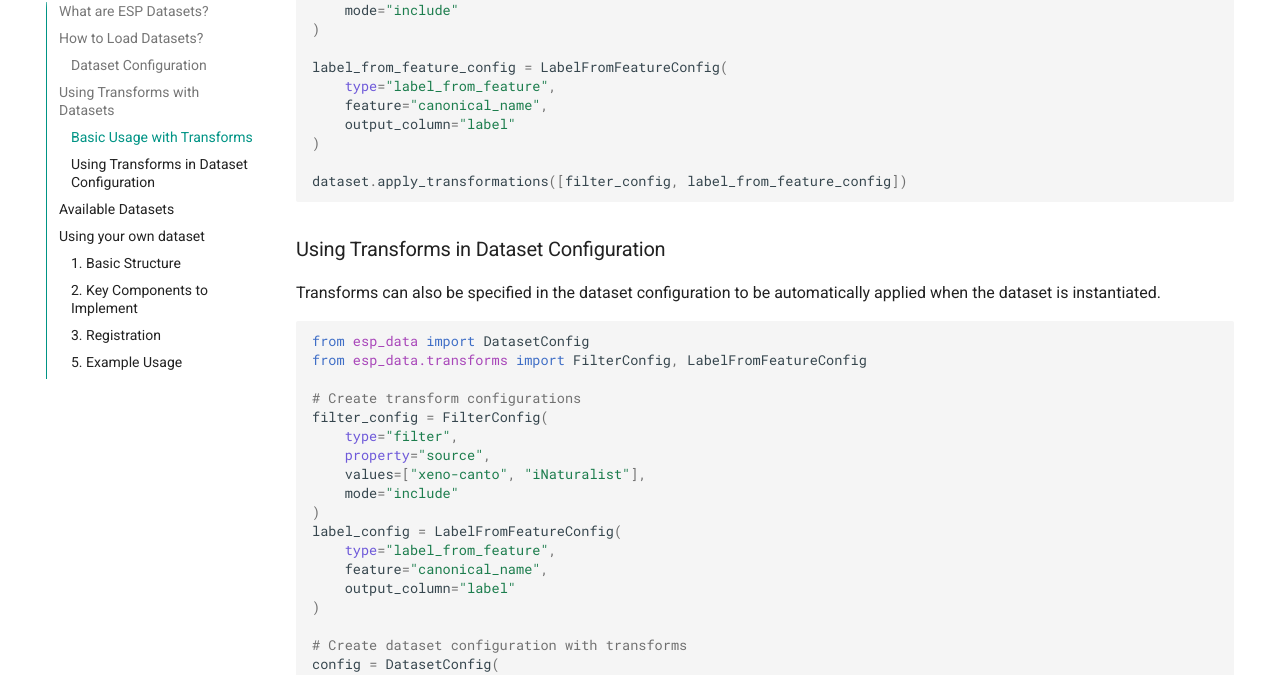
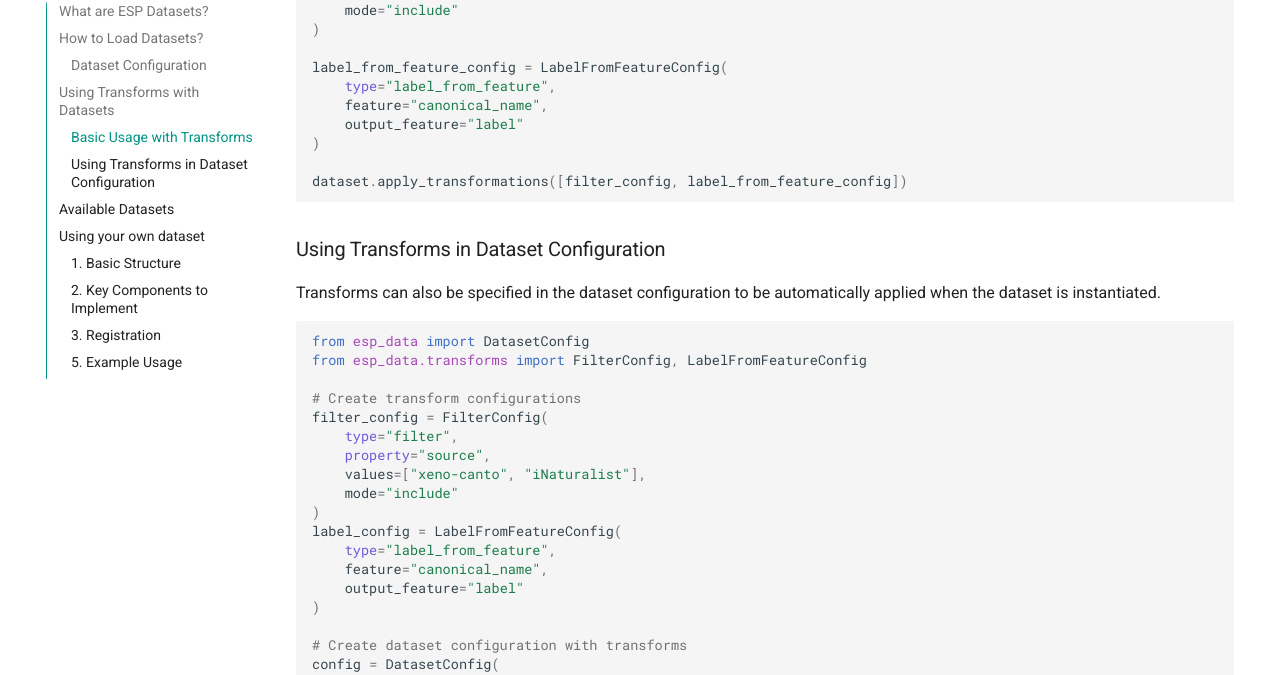
Before and after one commit to earthspecies/alp-data, an MkDocs documentation site: the page built from docs/datasets.md, in a window 1280 px wide and 900 px high, scrolled down 2650 px. Shown: the part 145-820 px from the top of the window. Built offline with MkDocs 1.6.1 and Material for MkDocs 9.7.7, drawn with Linux system fonts in a browser that asks for light colours; comment, search, counter and statistics services are not loaded; the version menu is left out.

Commit message:
fixed typo output_column -> output_feature

```diff
--- a/docs/datasets.md
+++ b/docs/datasets.md
@@ -124,7 +124,7 @@ filter_config = FilterConfig(
 label_from_feature_config = LabelFromFeatureConfig(
     type="label_from_feature",
     feature="canonical_name",
-    output_column="label"
+    output_feature="label"
 )
 
 dataset.apply_transformations([filter_config, label_from_feature_config])
@@ -148,7 +148,7 @@ filter_config = FilterConfig(
 label_config = LabelFromFeatureConfig(
     type="label_from_feature",
     feature="canonical_name",
-    output_column="label"
+    output_feature="label"
 )
 
 # Create dataset configuration with transforms
```
